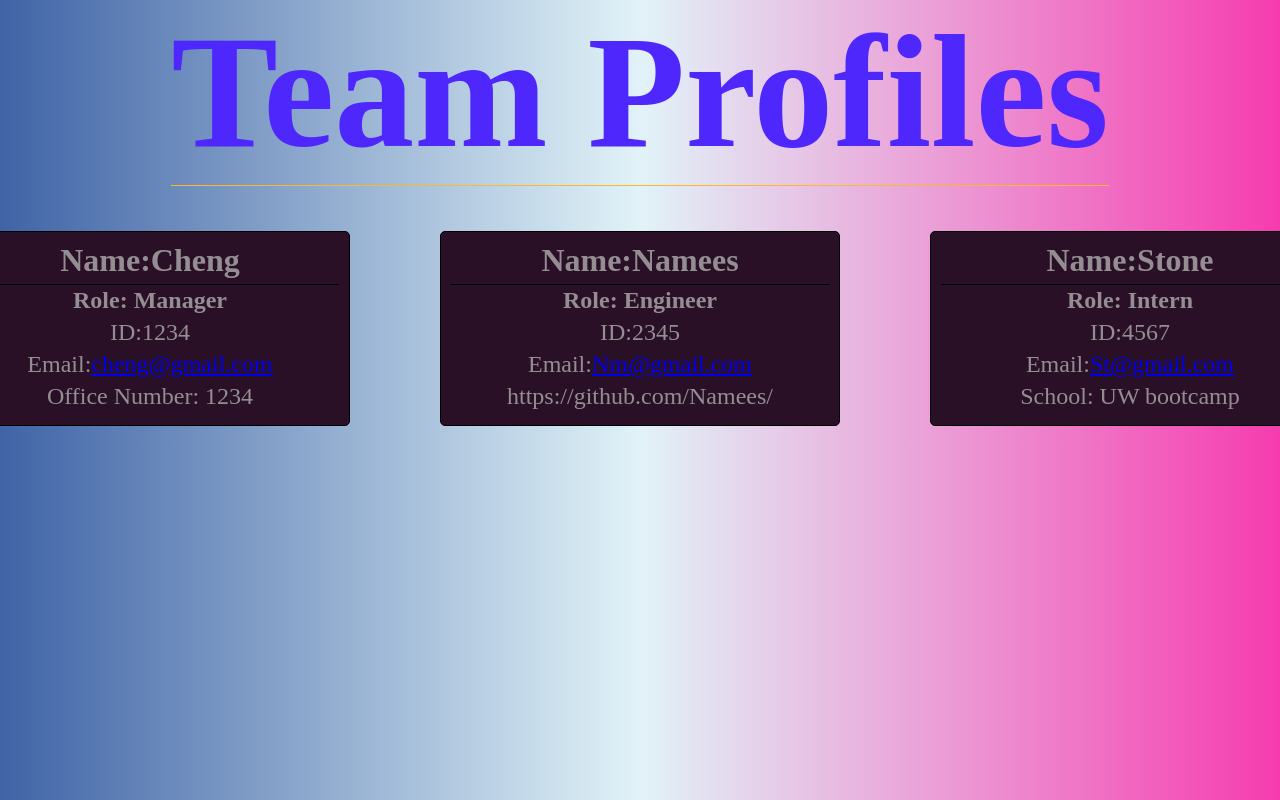
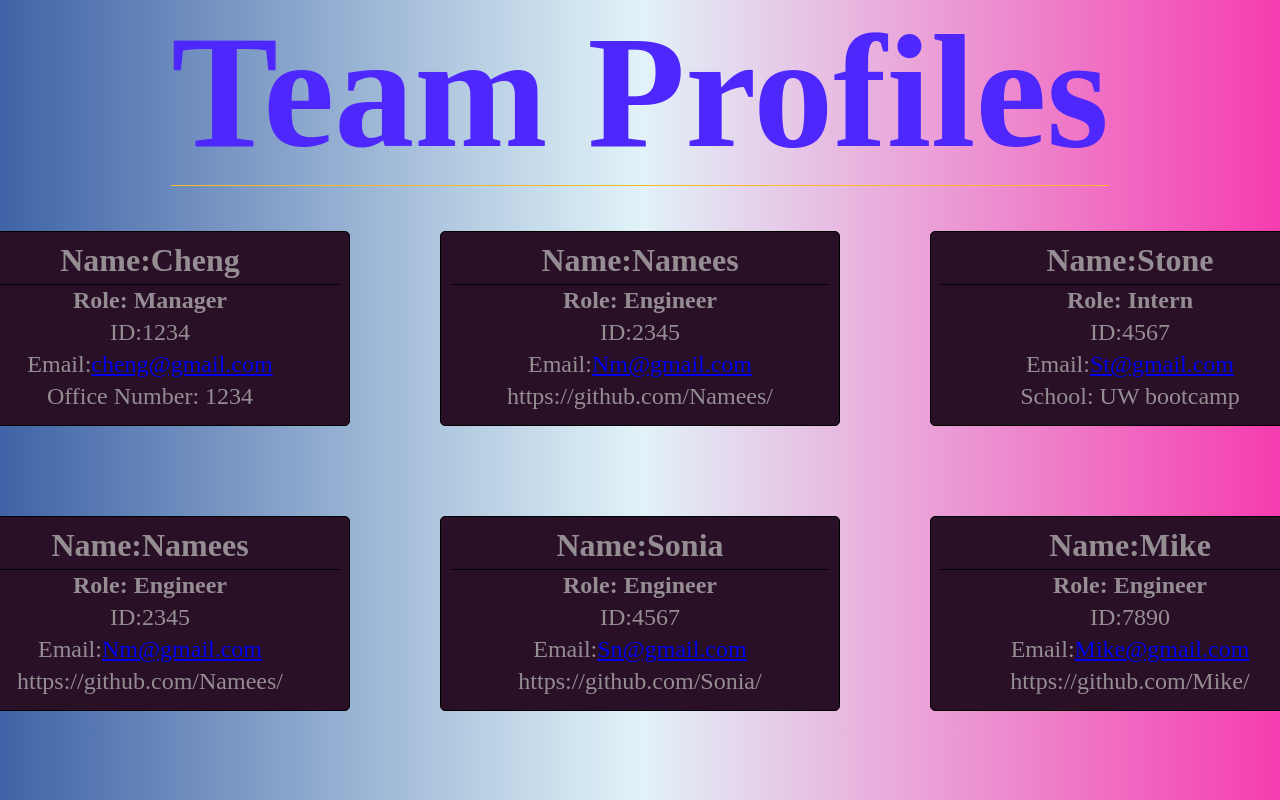
Before and after one commit to Morganbb104/Team-Profile-Generator, a website: page index.html in a window 1280 px wide. Shown: the top 800 px of the page. Drawn offline with Linux system fonts and the light colour scheme.

Commit message:
demo html change added

```diff
--- a/index.html
+++ b/index.html
@@ -1,4 +1,3 @@
-
 <!DOCTYPE html>
 <html lang="en">
     <head>
@@ -12,25 +11,54 @@
         <div class="header-wrapper">
             <h1>Team Profiles</h1>
         </div>
-    <div class = "grid">
+        <div class="grid">
             <div>
                 <h2>Name:Cheng</h2>
                 <h3>Role: Manager</h3>
                 <p>ID:1234</p>
-            <p>Email:<a href="mailto:https://cheng@gmail.com">cheng@gmail.com</a></p>
+                <p>Email:<a href="mailto:https://cheng@gmail.com">cheng@gmail.com</a>
+                </p>
                 <p>Office Number: 1234</p>
-        </div><div>
+            </div>
+            <div>
                 <h2>Name:Namees</h2>
                 <h3>Role: Engineer</h3>
                 <p>ID:2345</p>
-            <p>Email:<a href="mailto:https://Nm@gmail.com">Nm@gmail.com</a></p>
+                <p>Email:<a href="mailto:https://Nm@gmail.com">Nm@gmail.com</a>
+                </p>
                 <p>https://github.com/Namees/</p>
-        </div><div>
+            </div>
+            <div>
                 <h2>Name:Stone</h2>
                 <h3>Role: Intern</h3>
                 <p>ID:4567</p>
-            <p>Email:<a href="mailto:https://St@gmail.com">St@gmail.com</a></p>
+                <p>Email:<a href="mailto:https://St@gmail.com">St@gmail.com</a>
+                </p>
                 <p>School: UW bootcamp</p>
+            </div>
+            <div>
+                <h2>Name:Namees</h2>
+                <h3>Role: Engineer</h3>
+                <p>ID:2345</p>
+                <p>Email:<a href="mailto:https://Nm@gmail.com">Nm@gmail.com</a>
+                </p>
+                <p>https://github.com/Namees/</p>
+            </div>
+            <div>
+                <h2>Name:Sonia</h2>
+                <h3>Role: Engineer</h3>
+                <p>ID:4567</p>
+                <p>Email:<a href="mailto:https://Nm@gmail.com">Sn@gmail.com</a>
+                </p>
+                <p>https://github.com/Sonia/</p>
+            </div>
+            <div>
+                <h2>Name:Mike</h2>
+                <h3>Role: Engineer</h3>
+                <p>ID:7890</p>
+                <p>Email:<a href="mailto:https://Mike@gmail.com">Mike@gmail.com</a>
+                </p>
+                <p>https://github.com/Mike/</p>
             </div>
         </div>
     </body>
```
Lines whose indentation alone changed are shown as unchanged.
